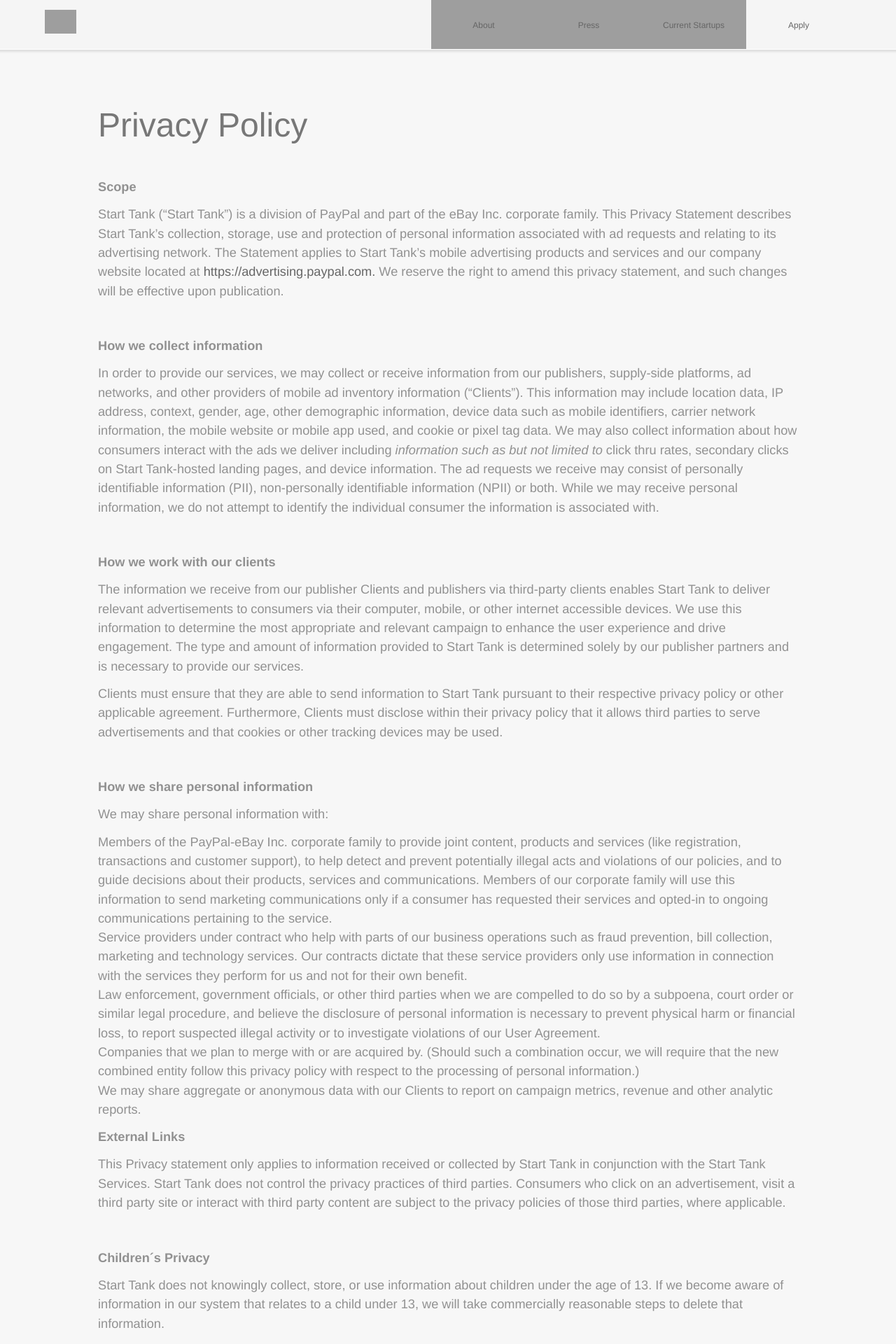
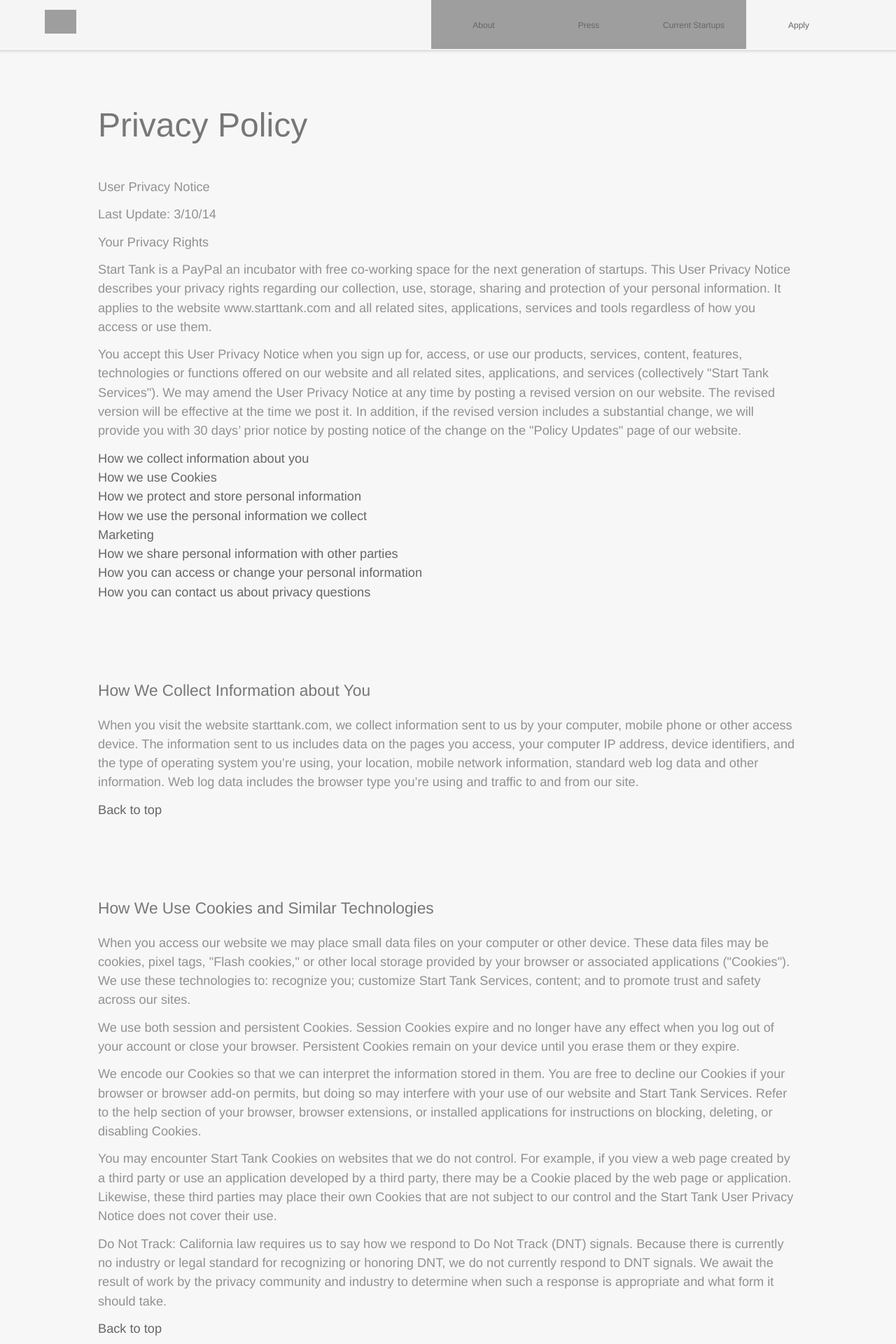
Before and after one commit to ddelmar/starttank, a PHP site: page /privacy/ in a window 1280 px wide. Shown: the top 1920 px of the page at 70% size. Run offline with PHP 8.4, Linux system fonts and the light colour scheme; some web fonts are replaced; grey boxes are pictures that could not be loaded.

Commit message:
privacy policy updates

```diff
--- a/privacy/index.php
+++ b/privacy/index.php
@@ -1,51 +1,65 @@
 <?php include('../includes/head.php'); ?>
 
-
+<style>
+h2 { padding-top: 90px; }
+</style>
 <div class="onecolumn">
 <h1>Privacy Policy</h1>
 <div id="wrapper">
 	<div id="container">
+	<p>User Privacy Notice</p><p>Last Update: 3/10/14
+</p><p>Your Privacy Rights </p><p>Start Tank is a PayPal an incubator with free co-working space for the next generation of startups.  This User Privacy Notice describes your privacy rights regarding our collection, use, storage, sharing and protection of your personal information. It applies to the website www.starttank.com and all related sites, applications, services and tools regardless of how you access or use them.
+</p><p>You accept this User Privacy Notice when you sign up for, access, or use our products, services, content, features, technologies or functions offered on our website and all related sites, applications, and services (collectively "Start Tank Services"). We may amend the User Privacy Notice at any time by posting a revised version on our website. The revised version will be effective at the time we post it. In addition, if the revised version includes a substantial change, we will provide you with 30 days’ prior notice by posting notice of the change on the "Policy Updates" page of our website. </p>
+
+	<ul>
+		<li><a href="#one">How we collect information about you</a></li>
+		<li><a href="#two">How we use Cookies </a></li>
+		<li><a href="#three">How we protect and store personal information</a></li>
+		<li><a href="#four">How we use the personal information we collect</a></li>
+		<li><a href="#five">Marketing</a></li>
+		<li><a href="#six">How we share personal information with other parties </a></li>
+		<li><a href="#seven">How you can access or change your personal information</a></li>
+		<li><a href="#eight">How you can contact us about privacy questions </a></li>
+	</ul>
 
 
-								<p><strong>Scope</strong></p>
-								<p>Start Tank (“Start Tank”) is a division of PayPal and part of the eBay Inc. corporate family.  This Privacy Statement describes Start Tank’s collection, storage, use and protection of personal information associated with ad requests and relating to its advertising network.   The Statement applies to Start Tank’s mobile advertising products and services and our company website located at <a href="https://advertising.paypal.com">https://advertising.paypal.com.</a> We reserve the right to amend this privacy statement, and such changes will be effective upon publication.</p>
-								<p>&nbsp;</p>
-								<p><strong>How we collect information</strong></p>
-								<p>In order to provide our services, we may collect or receive information from our publishers, supply-side platforms, ad networks, and other providers of mobile ad inventory information (“Clients”).  This information may include location data, IP address, context, gender, age, other demographic information, device data such as mobile identifiers, carrier network information, the mobile website or mobile app used, and cookie or pixel tag data.  We may also collect information about how consumers interact with the ads we deliver including <em>information such as but not limited to </em>click thru rates, secondary clicks on Start Tank-hosted landing pages, and device information. The ad requests we receive may consist of personally identifiable information (PII), non-personally identifiable information (NPII) or both.  While we may receive personal information, we do not attempt to identify the individual consumer the information is associated with.</p>
-								<p>&nbsp;</p>
-								<p><strong>How we work with our clients</strong></p>
-								<p>The information we receive from our publisher Clients and publishers via third-party clients enables Start Tank to deliver relevant advertisements to consumers via their computer, mobile, or other internet accessible devices. We use this information to determine the most appropriate and relevant campaign to enhance the user experience and drive engagement. The type and amount of information provided to Start Tank is determined solely by our publisher partners and is necessary to provide our services.</p>
-								<p>Clients must ensure that they are able to send information to Start Tank pursuant to their respective privacy policy or other applicable agreement. Furthermore, Clients must disclose within their privacy policy that it allows third parties to serve advertisements and that cookies or other tracking devices may be used.</p>
-								<p>&nbsp;</p>
-								<p><strong>How we share personal information</strong></p>
-								<p>We may share personal information with:</p>
-								<ul>
-								<li>Members of the PayPal-eBay Inc. corporate family to provide joint content, products and services (like registration, transactions and customer support), to help detect and prevent potentially illegal acts and violations of our policies, and to guide decisions about their products, services and communications. Members of our corporate family will use this information to send marketing communications only if a consumer has requested their services and opted-in to ongoing communications pertaining to the service.</li>
-								<li>Service providers under contract who help with parts of our business operations such as fraud prevention, bill collection, marketing and technology services. Our contracts dictate that these service providers only use information in connection with the services they perform for us and not for their own benefit.</li>
-								<li>Law enforcement, government officials, or other third parties when we are compelled to do so by a subpoena, court order or similar legal procedure, and believe the disclosure of personal information is necessary to prevent physical harm or financial loss, to report suspected illegal activity or to investigate violations of our User Agreement.</li>
+<h2 id="one">How We Collect Information about You </h2>
 
-								<li>Companies that we plan to merge with or are acquired by. (Should such a combination occur, we will require that the new combined entity follow this privacy policy with respect to the processing of personal information.)</li>
-								<li>We may share aggregate or anonymous data with our Clients to report on campaign metrics, revenue and other analytic reports.</li>
-								</ul>
-								<p><strong> </strong></p>
-								<p><strong>External Links</strong></p>
-								<p>This Privacy statement only applies to information received or collected by Start Tank in conjunction with the Start Tank Services.  Start Tank does not control the privacy practices of third parties. Consumers who click on an advertisement, visit a third party site or interact with third party content are subject to the privacy policies of those third parties, where applicable.</p>
-								<p>&nbsp;</p>
-								<p><strong>Children´s Privacy</strong></p>
-								<p>Start Tank does not knowingly collect, store, or use information about children under the age of 13.  If we become aware of information in our system that relates to a child under 13, we will take commercially reasonable steps to delete that information.</p>
-								<p>&nbsp;</p>
-								<p><strong>How We Protect and Store Personal Information</strong></p>
-								<p>Throughout this policy, we use the term &#8220;personal information&#8221; to describe information that can be associated with a specific person and can be used to identify that person. We do not consider personal information to include information that has been anonymized so that it does not identify a specific user.</p>
-								<p>We store and process your personal information on our computers in the US and elsewhere in the world where our facilities are located.  We protect your information using technical and administrative security measures to reduce the risks of loss, misuse, unauthorized access, disclosure and alteration.  Some of the safeguards we use are firewalls and data encryption, physical access controls to our data centers, and information access authorization controls.</p>
-								<p>&nbsp;</p>
-								<p><strong>Contact Information</strong></p>
-								<p>Start Tank<br />
-								1 International Place</p>
-								<p>Boston, MA 02110</p>
-								<p>Phone: (617) 502-3100</p>
-								<p>Email: <strong> advertising@paypal.com</strong></p>
-								<p>This Privacy Statement was last updated September 5 2012</p>
+<p>When you visit the website starttank.com, we collect information sent to us by your computer, mobile phone or other access device. The information sent to us includes data on the pages you access, your computer IP address, device identifiers, and the type of operating system you’re using, your location, mobile network information, standard web log data and other information. Web log data includes the browser type you’re using and traffic to and from our site. </p><p><a href="#wrapper">Back to top</a></p>
 
+<h2 id="two">How We Use Cookies and Similar Technologies</h2>
+
+<p>When you access our website we may place small data files on your computer or other device. These data files may be cookies, pixel tags, "Flash cookies," or other local storage provided by your browser or associated applications ("Cookies"). We use these technologies to: recognize you; customize Start Tank Services, content; and to promote trust and safety across our sites.
+</p><p>We use both session and persistent Cookies. Session Cookies expire and no longer have any effect when you log out of your account or close your browser. Persistent Cookies remain on your device until you erase them or they expire.
+</p><p>We encode our Cookies so that we can interpret the information stored in them. You are free to decline our Cookies if your browser or browser add-on permits, but doing so may interfere with your use of our website and Start Tank Services. Refer to the help section of your browser, browser extensions, or installed applications for instructions on blocking, deleting, or disabling Cookies.
+</p><p>You may encounter Start Tank Cookies on websites that we do not control. For example, if you view a web page created by a third party or use an application developed by a third party, there may be a Cookie placed by the web page or application. Likewise, these third parties may place their own Cookies that are not subject to our control and the Start Tank User Privacy Notice does not cover their use.
+</p><p>Do Not Track:  California law requires us to say how we respond to Do Not Track (DNT) signals. Because there is currently no industry or legal standard for recognizing or honoring DNT, we do not currently respond to DNT signals. We await the result of work by the privacy community and industry to determine when such a response is appropriate and what form it should take.  </p><p><a href="#wrapper">Back to top</a>
+</p>
+
+
+<h2 id="three">How We Protect and Store Personal Information </h2>
+<p>Throughout this policy, we use the term "personal information" to describe information that can be associated with a specific person and can be used to identify that person. We do not consider personal information to include information that has been made anonymous so that it does not identify a specific user.
+</p><p>We store and process your personal information on our computers in the US and elsewhere in the world where our facilities are located. We protect your information using physical, technical, and administrative security measures to reduce the risks of loss, misuse, unauthorized access, disclosure and alteration. Some of the safeguards we use are firewalls and data encryption, physical access controls to our data centers, and information access authorization controls.</p><p><a href="#wrapper">Back to top</a>
+</p>
+
+<h2 id="four">How We Use the Personal Information We Collect </h2><p>Our primary purpose in collecting personal information is to provide you with a secure, smooth, efficient, and customized experience. We may use your personal information to:  prevent potentially prohibited or illegal activities, and enforce our Terms of Use; customize, measure, and improve Start Tank Services and the content, layout, and operation of our website and applications.  </p><p><a href="#wrapper">Back to top</a>
+</p>
+
+<h2 id="five">Marketing </h2><p>We do not sell or rent your personal information to third parties for their marketing purposes without your explicit consent. We may combine your information with information we collect from other companies and use it to improve and personalize Start Tank Services and content. </p><p><a href="#wrapper">Back to top</a>
+</p>
+
+<h2 id="six">How We Share Personal Information with Other Parties </h2><p>We may share your personal information with:</p>
+<ul>
+	<li>Service providers under contract who help with our business operations such as fraud prevention, bill collection, marketing and technology services. Our contracts dictate that these service providers only use your information in connection with the services they perform for us and not for their own benefit.</li><li>Companies that we plan to merge with or be acquired by. (Should such a combination occur, we will require that the new combined entity follow this User Privacy Notice with respect to your personal information. If your personal information could be used contrary to this policy, you will receive prior notice.)</li><li>Law enforcement, government officials, or other third parties pursuant to a subpoena, court order, or other legal process or requirement applicable to Start Tank or one of its affiliates; when we need to do so to comply with law; or when we believe, in our sole discretion, that the disclosure of personal information is necessary to prevent physical harm or financial loss, to report suspected illegal activity or to investigate violations of our Terms of Use.</li><li>Other third parties with your consent or direction to do so.</li></ul>
+
+</p><p>Start Tank will not sell or rent any of your personal information to third parties for their marketing purposes and only shares your personal information with third parties as described in this policy.</p><p><a href="#wrapper">Back to top</a>
+</p>
+
+<h2 id="seven">How You Can Access or Change Your Personal Information </h2><p>You can review and edit your personal information at any time by contacting advertising@paypal.com.</p><p><a href="#wrapper">Back to top</a>
+</p>
+
+<h2 id="eight">How You Can Contact Us about Privacy Questions </h2><p>If you have questions or concerns regarding this policy, you should contact us in writing to us at:</p><p>PayPal - Start Tank<br />1 International Place, 6th floor<br />Boston, MA  02110<br/>Email:  advertising@paypal.com</p><p><a href="#wrapper">Back to top</a>
+</p><p>
 	</div>
 </div>
 </div><!-- /onecolumn -->
```
Also changed, not shown: i/home2.jpg (added), i/reception.jpg (deleted).
